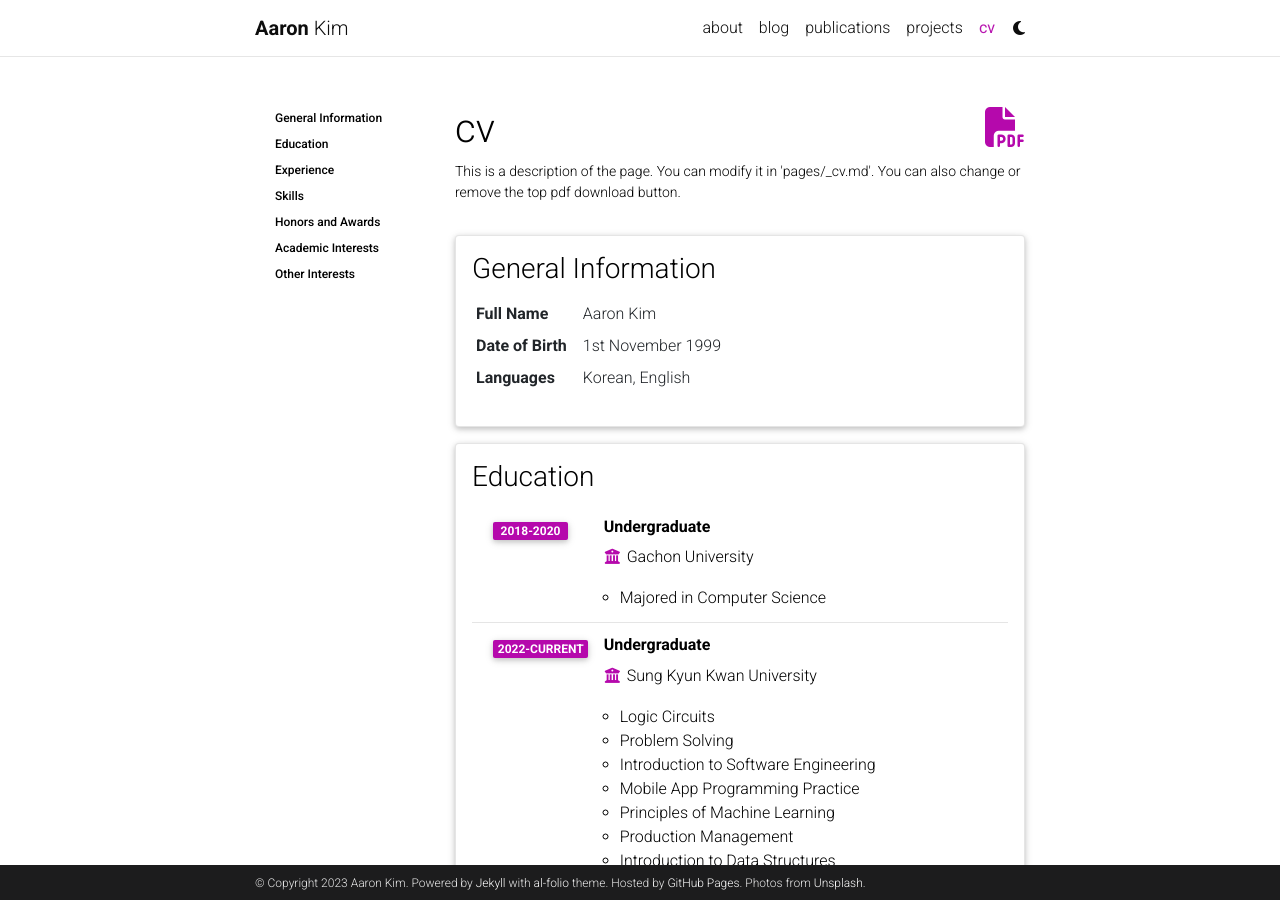
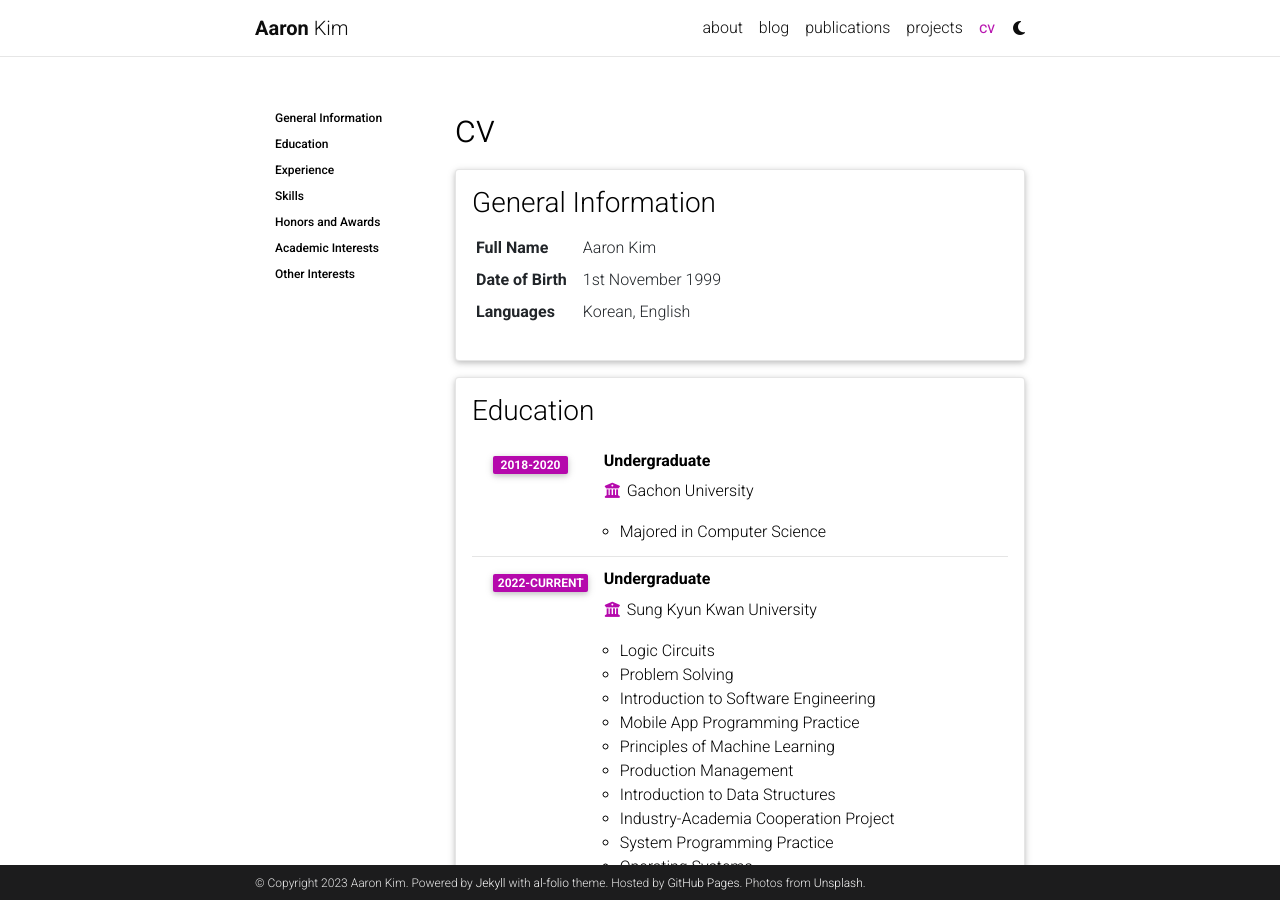
Before and after one commit to cocoaron/cocoaron.github.io, a Jekyll site: the page built from _pages/cv.md, in a window 1280 px wide and 900 px high. Built offline with Jekyll 4.4.1, drawn with Linux system fonts in a browser that asks for light colours; comment, search, counter and statistics services are not loaded; a style sheet for code colours, icons or effects is not loaded.

Commit message:
Update cv.md

```diff
--- a/_pages/cv.md
+++ b/_pages/cv.md
@@ -4,8 +4,7 @@
 title: cv
 nav: true
 nav_order: 4
-cv_pdf: example_pdf.pdf
-description: This is a description of the page. You can modify it in 'pages/_cv.md'. You can also change or remove the top pdf download button.
+description:
 toc:
   sidebar: left
 ---
```
